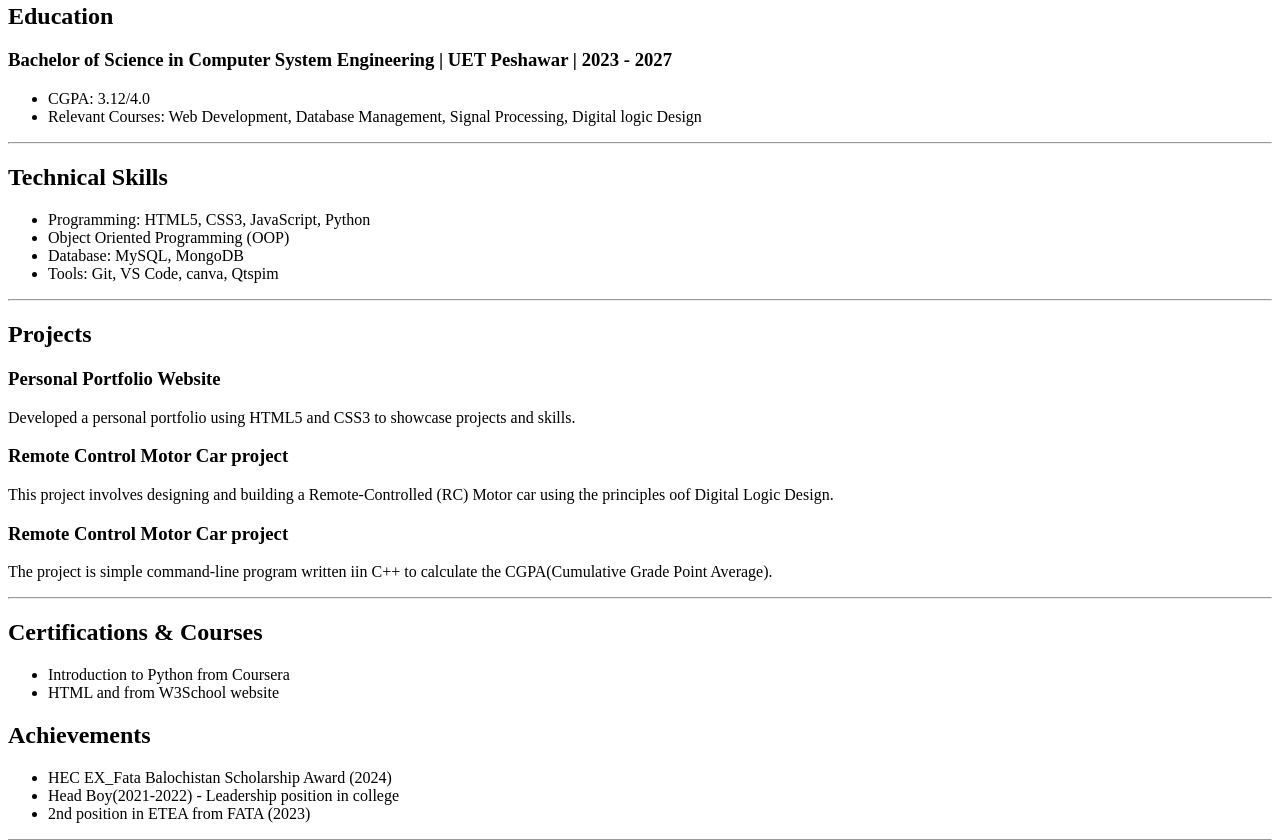
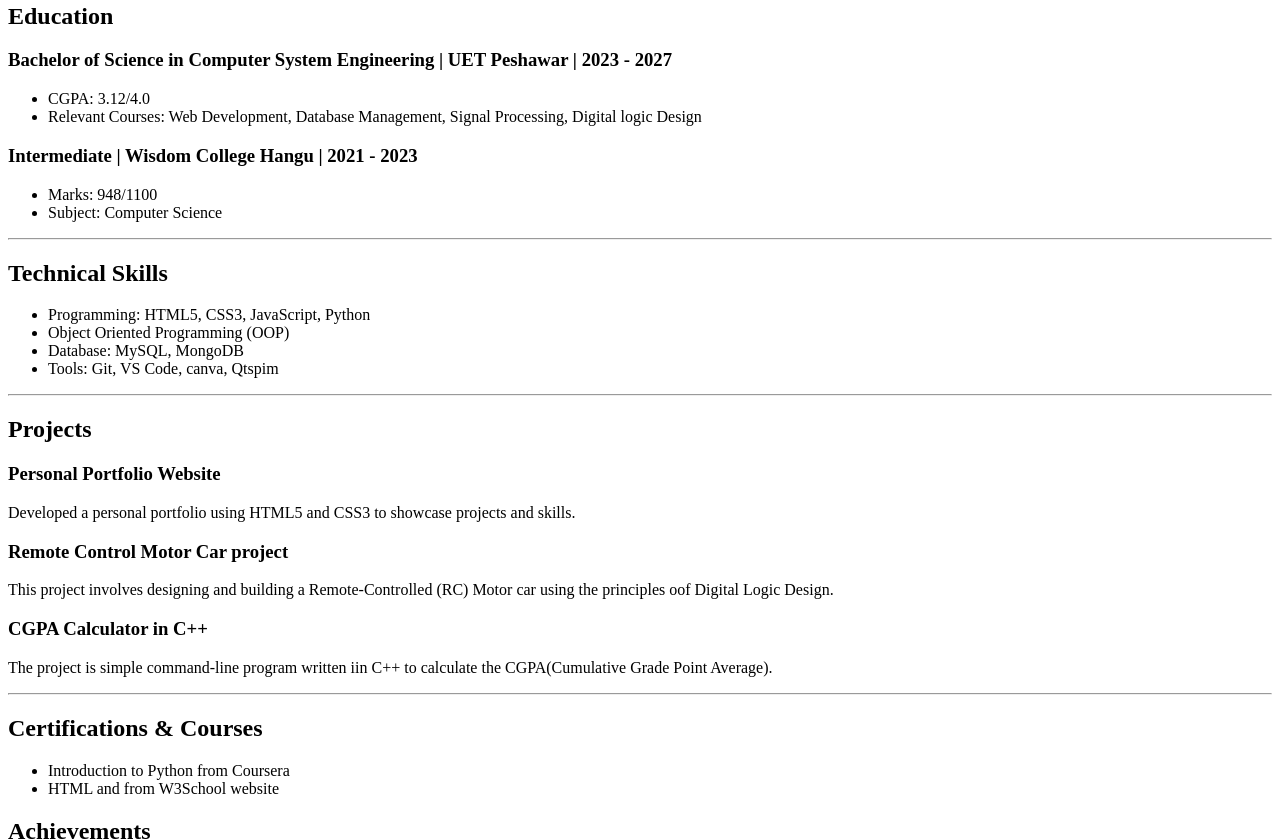
Before and after one commit to ghufran1718/resume, a plain HTML site: page index.html in a window 1280 px wide. Shown: the part 493-1333 px from the top of the page. Drawn offline with Linux system fonts and the light colour scheme.

Commit message:
Update index.html

```diff
--- a/index.html
+++ b/index.html
@@ -37,6 +37,11 @@
         <li>CGPA: 3.12/4.0</li>
         <li>Relevant Courses: Web Development, Database Management, Signal Processing, Digital logic Design</li>
     </ul>
+     <h3>Intermediate | Wisdom College Hangu | 2021 - 2023</h3>
+    <ul>
+        <li>Marks: 948/1100</li>
+        <li>Subject: Computer Science</li>
+    </ul>
     <hr>
 
     <h2>Technical Skills</h2>
@@ -56,7 +61,7 @@
     <p>This project involves designing and building a Remote-Controlled (RC) Motor car using the principles oof Digital
         Logic Design.</p>
 
-    <h3>Remote Control Motor Car project</h3>
+    <h3>CGPA Calculator in C++</h3>
     <p>The project is simple command-line program written iin C++ to calculate the CGPA(Cumulative Grade Point Average).
     </p>
     <hr>
@@ -106,4 +111,5 @@
 
 </body>
 
+
 </html>
```
